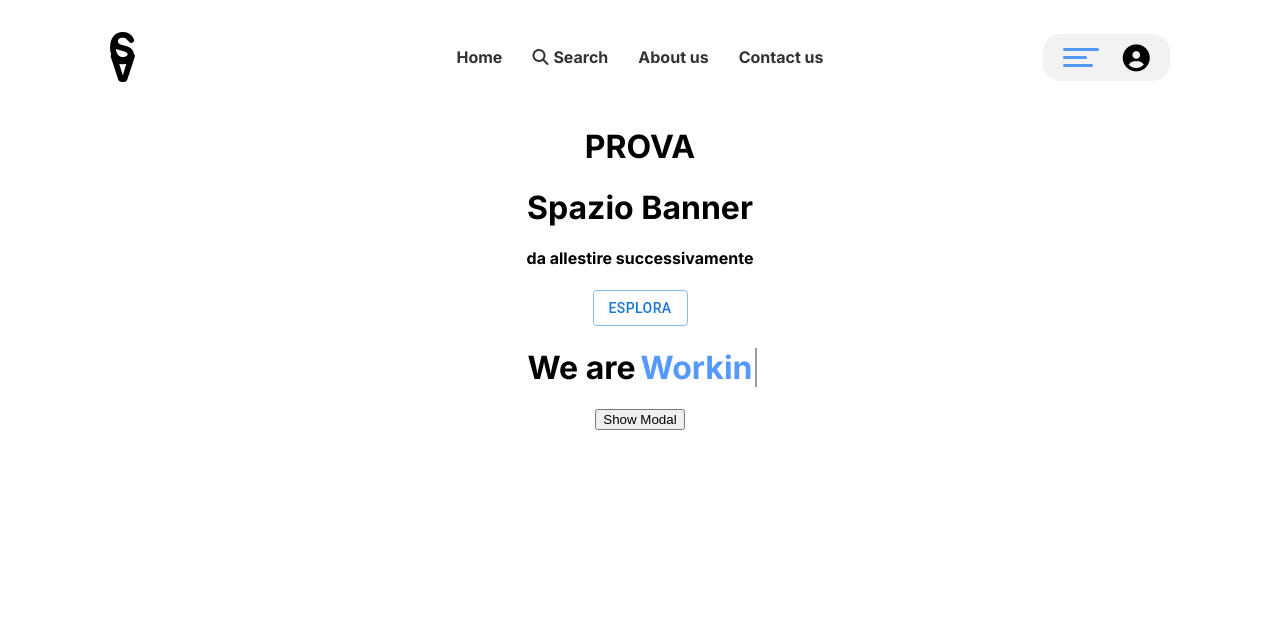
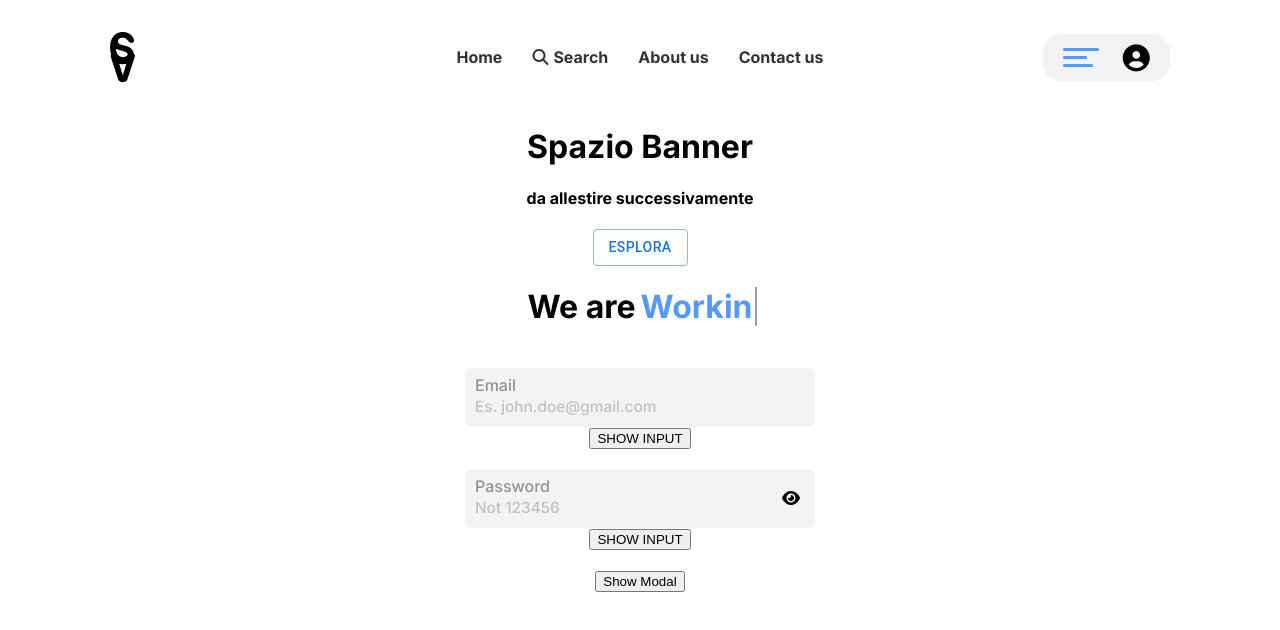
Before and after one commit to gioele-maruccia/house-rentals, a React (Create React App) app: page / in a window 1280 px wide. Shown: the top 630 px of the page. Built offline with nearby package versions, Linux system fonts and the light colour scheme.

Commit message:
Add custom text input

```diff
--- /dev/null
+++ b/src/assets/Colors.tsx
@@ -0,0 +1,9 @@
+export default {
+    colorLight : '#ffff',
+    colorDark : '#101E34',
+    colorSemiDark : '#5C8292',
+    colorPrimary : '#5599FF',
+    colorWarning : '#FFA553',
+    colorError : '#FF4A3F',
+    colorSuccess : '#53FF98',
+}
--- /dev/null
+++ b/src/elements/Input.tsx
@@ -0,0 +1,110 @@
+import React, { CSSProperties, HTMLProps, useState } from "react";
+import styled from "styled-components";
+import Colors from "../assets/Colors";
+
+type InputProps = {
+    value : string
+    label : string
+    onValueChange? : (s : string) => void
+    type? : 'text' | 'password'
+    hint? : string
+    style? : CSSProperties
+    className? : string
+}
+
+ //#region STYLES
+const Wrapper = styled.div`
+
+box-sizing: border-box;
+position : relative;
+display: flex;
+align-items: center;
+font-weight: normal;
+
+input {
+    background-color: #f3f3f3;
+    border-radius: 7px;
+    padding: 25px 10px 10px 10px;
+    display: inline-block;
+    outline: none;
+    border:none;
+    font-size: 1.2em;
+    transition: .2s ease;
+    font-family: 'Inter', monospace, sans-serif;
+    width: 100%;
+    position : relative;
+
+    &:focus {
+        box-shadow: 0 0 0 2px ${Colors.colorPrimary};
+    }
+
+    &::placeholder {
+        opacity: .4;
+        font-size: .8em;
+    }
+
+}
+
+.label {
+    position: absolute;
+    left: 10px;
+    transform: translateY(-60%);
+    opacity: .4;
+    transition: transform .2s ease;
+    user-select: none;
+}
+
+.password-toggle-command-wrapper {
+    position: absolute;
+    right: 15px;
+}
+`
+//#endregion
+
+const Input = ({
+
+        value,
+        onValueChange = () => {},
+        type = 'text',
+        label,
+        hint = 'Type here...',
+        style,
+        className
+
+    } : InputProps) => {
+
+    const [passwordVisible, setPasswordVisible] = useState(false)
+    const togglePasswordVisibility = () => setPasswordVisible(!passwordVisible)
+
+    return (
+        <Wrapper style={style} className={className}>
+
+            <input type={(type === 'password' && passwordVisible || type==='text') ? 'text' : 'password'}
+                value={value}
+                onChange={e => onValueChange(e.target.value)}
+                style={ type === 'password' ? { paddingRight: '45px' } : {}}
+                placeholder={hint}
+            />
+
+            {
+                label &&
+                    <span className='label'>{ label }</span>
+            }
+
+            <div className="password-toggle-command-wrapper">
+                {
+                    type === 'password' && passwordVisible &&
+                        <i className="fa-solid fa-eye-slash" onClick={togglePasswordVisibility}></i>
+                }
+
+                {
+                    type === 'password' && !passwordVisible &&
+                        <i className="fa-solid fa-eye" onClick={togglePasswordVisibility}></i>
+                }
+            </div>
+        </Wrapper>
+    )
+
+}
+
+export { Input }
--- a/src/pages/Home.tsx
+++ b/src/pages/Home.tsx
@@ -1,15 +1,16 @@
-import React from 'react';
+import React, { useState } from 'react';
 import Banner from '../Banner';
 import '../assets/scss/Home.scss';
 import { TextWriting } from '../elements/TextWriting';
+import { Input } from '../elements/Input';
 
 function Home() {
+    const [inputValue1, setInputValue1] = useState('')
+    const [inputValue2, setInputValue2] = useState('')
+
     return(
         <div className='home'>
 
-            <div className="anim-pop-in">
-                <h1>PROVA</h1>
-            </div>
 
             <Banner />
 
@@ -18,6 +19,28 @@ function Home() {
                 // textToWrite={['Prima', 'Seconda', 'Terza', 'Pensa alla salute', 'Forza Bitonto', 'Alessandro Bilzerian']}
             />
 
+            <div style={{ width: '20vw', minWidth: '350px', margin: '20px auto'}}>
+                <Input
+                    value={inputValue1}
+                    onValueChange={setInputValue1}
+                    hint='Es. john.doe@gmail.com'
+                    label='Email'
+                />
+
+                <button onClick={() => alert(inputValue1)}>SHOW INPUT</button>
+            </div>
+
+            <div style={{ width: '20vw', minWidth: '350px', margin: '20px auto'}}>
+                <Input
+                    type='password'
+                    value={inputValue2}
+                    onValueChange={setInputValue2}
+                    hint='Not 123456'
+                    label='Password'
+                />
+
+                <button onClick={() => alert(inputValue2)}>SHOW INPUT</button>
+            </div>
         </div>
     )
 }
```
